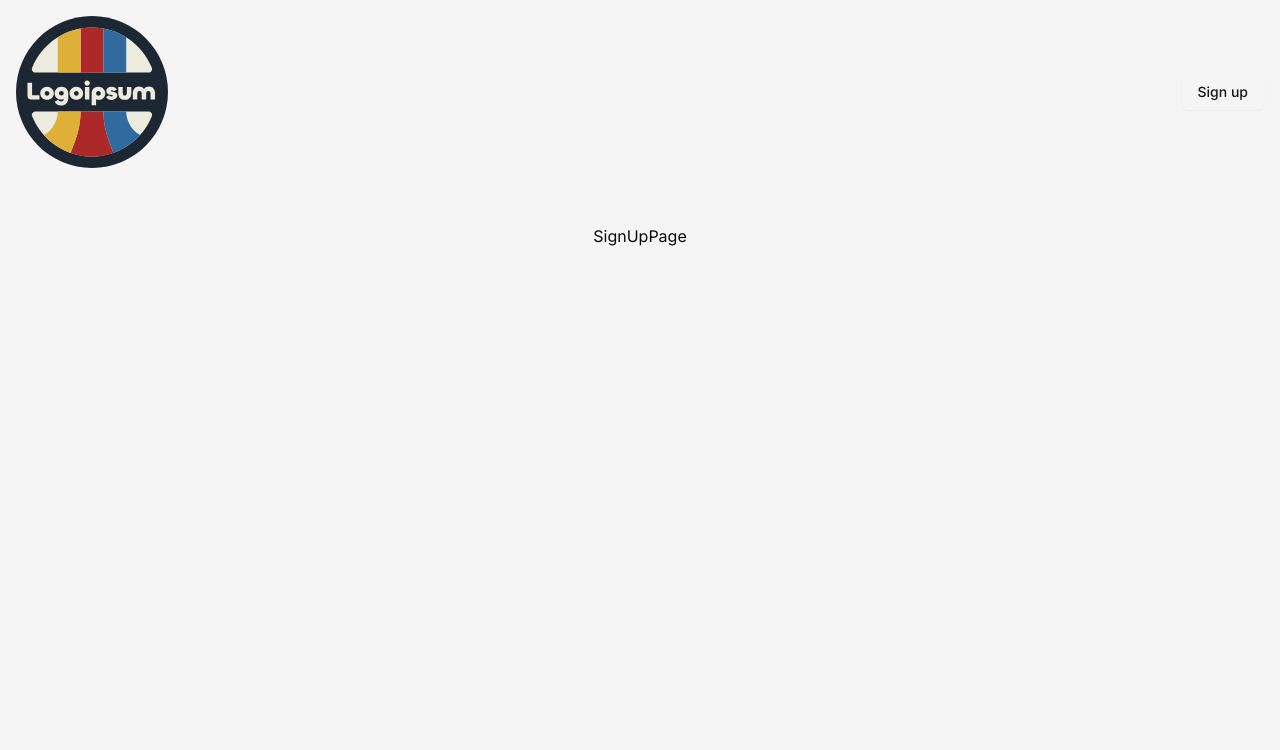
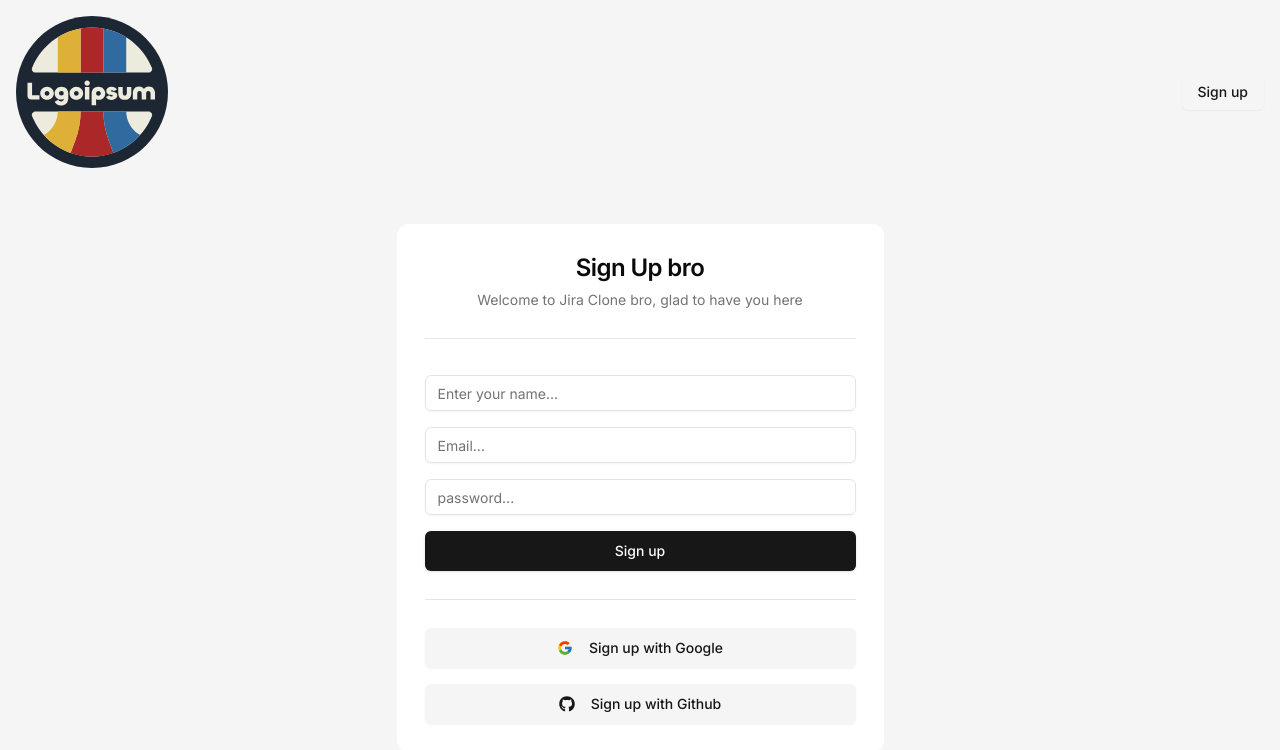
Before and after one commit to vvduth/jira-clone, a Next.js app: page /sign-up in a window 1280 px wide. Shown: the top 750 px of the page. Built offline with nearby package versions, Linux system fonts and the light colour scheme.

Commit message:
create sign in and sign up page

```diff
--- a/package.json
+++ b/package.json
@@ -32,6 +32,7 @@
     "react-day-picker": "^8.10.1",
     "react-dom": "^18.3.1",
     "react-hook-form": "^7.53.2",
+    "react-icons": "^5.3.0",
     "recharts": "^2.13.3",
     "sonner": "^1.7.0",
     "tailwind-merge": "^2.5.4",
--- a/src/app/(auth)/sign-in/page.tsx
+++ b/src/app/(auth)/sign-in/page.tsx
@@ -1,9 +1,14 @@
-import React from 'react'
+"use client";
+
+import SigninCard from "@/features/auth/components/SigninCard";
+import React from "react";
 
 const SignInPage = () => {
   return (
-    <div>SignInPage</div>
-  )
-}
+    <>
+      <SigninCard />
+    </>
+  );
+};
 
-export default SignInPage
+export default SignInPage;
--- a/src/app/(auth)/sign-up/page.tsx
+++ b/src/app/(auth)/sign-up/page.tsx
@@ -1,8 +1,10 @@
+"use client"
+import SignupCard from '@/features/auth/components/sign-up-card'
 import React from 'react'
 
 const SignUpPage = () => {
   return (
-    <div>SignUpPage</div>
+    <SignupCard />
   )
 }
 
--- /dev/null
+++ b/src/features/auth/components/SigninCard.tsx
@@ -0,0 +1,70 @@
+import React from "react";
+import { Card, CardContent, CardHeader, CardTitle } from "@/components/ui/card";
+import { Separator } from "@/components/ui/separator";
+import { Input } from "@/components/ui/input";
+import { Button } from "@/components/ui/button";
+import { FcGoogle } from "react-icons/fc";
+import { FaGithub } from "react-icons/fa";
+
+const SigninCard = () => {
+  return (
+    <Card className="w-full h-full md:w-[487px] border-none shadow-none">
+      <CardHeader className="fle items-center justify-center text-center p-7">
+        <CardTitle className="text-2xl">Welcome back bro</CardTitle>
+      </CardHeader>
+      <div className="px-7 mb-2">
+        <Separator />
+      </div>
+      <CardContent className="p-7">
+        <form className="space-y-4">
+          <Input
+            required
+            type="email"
+            value={"email"}
+            onChange={() => {}}
+            placeholder="Email..."
+            disabled={false}
+          />
+          <Input
+            required
+            type="password"
+            value={""}
+            onChange={() => {}}
+            placeholder="password..."
+            disabled={false}
+            min={8}
+            max={256}
+          />
+          <Button disabled={false} size={"lg"} className="w-full">
+            Log in
+          </Button>
+        </form>
+      </CardContent>
+      <div className="px-7">
+        <Separator />
+      </div>
+      <CardContent className="p-7 flex flex-col gap-y-4">
+        <Button
+          variant={"secondary"}
+          size={"lg"}
+          className="w-full"
+          disabled={false}
+        >
+          <FcGoogle className="mr-2 size-5" />
+          Log in with Google
+        </Button>
+        <Button
+          variant={"secondary"}
+          size={"lg"}
+          className="w-full"
+          disabled={false}
+        >
+          <FaGithub className="mr-2 size-5" />
+          Log in with Github
+        </Button>
+      </CardContent>
+    </Card>
+  );
+};
+
+export default SigninCard;
--- /dev/null
+++ b/src/features/auth/components/sign-up-card.tsx
@@ -0,0 +1,81 @@
+import React from "react";
+import { Card, CardContent, CardDescription, CardHeader, CardTitle } from "@/components/ui/card";
+import { Separator } from "@/components/ui/separator";
+import { Input } from "@/components/ui/input";
+import { Button } from "@/components/ui/button";
+import { FcGoogle } from "react-icons/fc";
+import { FaGithub } from "react-icons/fa";
+import Link from "next/link";
+const SignupCard = () => {
+  return (
+    <Card className="w-full h-full md:w-[487px] border-none shadow-none">
+      <CardHeader className="fle items-center justify-center text-center p-7">
+        <CardTitle className="text-2xl">Sign Up bro</CardTitle>
+        <CardDescription>
+          Welcome to Jira Clone bro, glad to have you here
+        </CardDescription>
+      </CardHeader>
+      <div className="px-7 mb-2">
+        <Separator />
+      </div>
+      <CardContent className="p-7">
+        <form className="space-y-4">
+        <Input
+            required
+            type="text"
+            value={""}
+            onChange={() => {}}
+            placeholder="Enter your name..."
+            disabled={false}
+          />
+          <Input
+            required
+            type="email"
+            value={""}
+            onChange={() => {}}
+            placeholder="Email..."
+            disabled={false}
+          />
+          <Input
+            required
+            type="password"
+            value={""}
+            onChange={() => {}}
+            placeholder="password..."
+            disabled={false}
+            min={8}
+            max={256}
+          />
+          <Button disabled={false} size={"lg"} className="w-full">
+            Sign up
+          </Button>
+        </form>
+      </CardContent>
+      <div className="px-7">
+        <Separator />
+      </div>
+      <CardContent className="p-7 flex flex-col gap-y-4">
+        <Button
+          variant={"secondary"}
+          size={"lg"}
+          className="w-full"
+          disabled={false}
+        >
+          <FcGoogle className="mr-2 size-5" />
+          Sign up with Google
+        </Button>
+        <Button
+          variant={"secondary"}
+          size={"lg"}
+          className="w-full"
+          disabled={false}
+        >
+          <FaGithub className="mr-2 size-5" />
+          Sign up with Github
+        </Button>
+      </CardContent>
+    </Card>
+  );
+};
+
+export default SignupCard;
```
Also changed, not shown: 1 other file (tests, documents, lock files or other folders).
